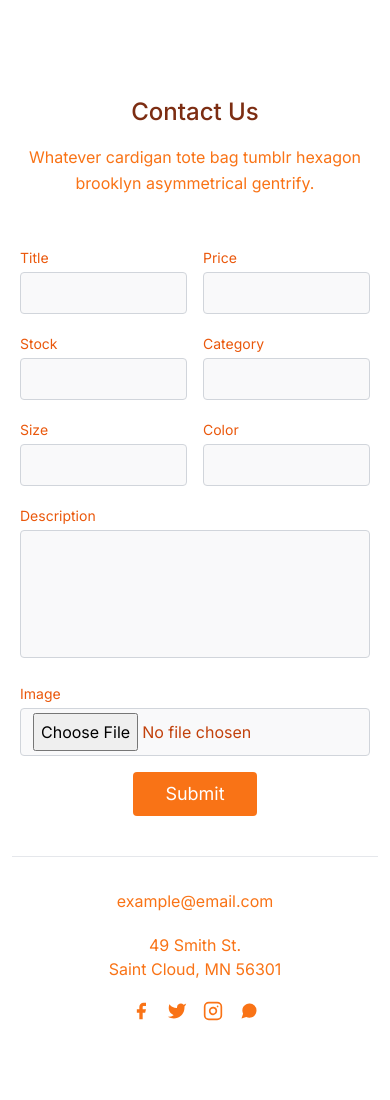
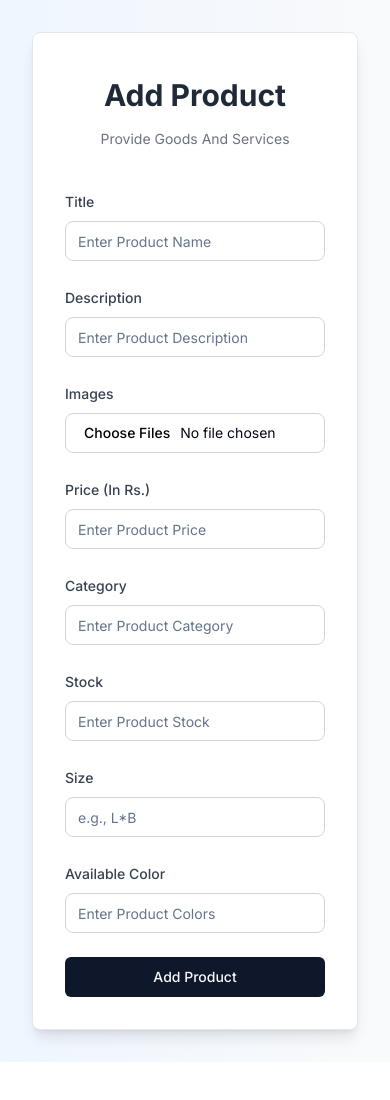
Before and after one commit to bishalsubed/ecom, a Next.js app: page /add-product in a window 390 px wide. Shown: the top 1100 px of the page. After the commit the page ends 1062 px from the top, so only its background shows below. Built offline with nearby package versions, Linux system fonts and the light colour scheme.

Commit message:
product adding to database task accomplished

```diff
--- a/src/app/(app)/add-product/page.tsx
+++ b/src/app/(app)/add-product/page.tsx
@@ -1,151 +1,231 @@
-"use client"
+"use client";
+import { useState, useRef, ChangeEvent } from "react";
+import { zodResolver } from "@hookform/resolvers/zod";
+import { useForm } from "react-hook-form";
+import { z } from "zod";
+import { Button } from "@/components/ui/button";
+import {
+  Form,
+  FormControl,
+  FormField,
+  FormItem,
+  FormLabel,
+  FormMessage,
+} from "@/components/ui/form";
+import { ApiResponse } from "@/types/ApiResponse";
+import axios, { AxiosError } from "axios";
+import { Loader2 } from "lucide-react";
+import { Input } from "@/components/ui/input";
+import { addProductSchema } from "@/schemas/addProductSchema";
+import { useToast } from "@/components/ui/use-toast";
 
-import React, { useState,ChangeEvent,FormEvent } from 'react';
+const AddProduct = () => {
+  const [isSubmitting, setIsSubmitting] = useState(false);
+  const { toast } = useToast();
+  const imageRef = useRef<HTMLInputElement>(null);
 
-const Page = () => {
-  const [formData, setFormData] = useState({
-    title: '',
-    price: '',
-    stock: '',
-    category: '',
-    size: '',
-    color: '',
-    desc: '',
-    image: null as File | null,
+  const form = useForm<z.infer<typeof addProductSchema>>({
+    resolver: zodResolver(addProductSchema),
+    defaultValues: {
+      image: [],
+      title: "",
+      description: "",
+      price: "",
+      category: "",
+      stock: "",
+      size: "",
+      color: ""
+    }
   });
 
-  const handleChange = (e: ChangeEvent<HTMLInputElement | HTMLTextAreaElement>) => {
-    const { name, value, files } = e.target as HTMLInputElement & HTMLTextAreaElement & { files: FileList };
-    setFormData((prevData) => ({
-      ...prevData,
-      [name]: files ? files[0] : value,
-    }));
-  };
+  const { reset, handleSubmit, control, setValue } = form;
 
-  const handleSubmit = async (e: FormEvent<HTMLFormElement>) => {
-    e.preventDefault();
+  const onSubmit = async (data: z.infer<typeof addProductSchema>) => {
+    setIsSubmitting(true);
+    try {
+      const formData = new FormData();
+      formData.append("title", data.title);
+      formData.append("description", data.description);
+      formData.append("price", data.price);
+      formData.append("category", data.category);
+      formData.append("stock", data.stock);
+      formData.append("size", data.size);
+      formData.append("color", data.color);
 
-    const formDataToSend = new FormData();
-    for (const key in formData) {
-      const value = formData[key as keyof typeof formData];
-      if (value !== null) {
-        formDataToSend.append(key, value);
+      if (data.image && data.image.length > 0) {
+        formData.append("image", data.image[0]);
       }
-    }
 
-    try {
-      const response = await fetch('/api/add-products', {
-        method: 'POST',
-        body: formDataToSend,
+      const res = await axios.post<ApiResponse>("/api/add-products", formData, {
+        headers: {
+          "Content-Type": "multipart/form-data",
+        },
       });
 
-      if (!response.ok) {
-        throw new Error('Network response was not ok');
+      toast({
+        title: "Success",
+        description: res.data.message,
+      });
+
+      // Clear the form fields
+      reset();
+      // Clear the file input
+      if (imageRef.current) {
+        imageRef.current.value = "";
       }
+    } catch (error) {
+      const axiosError = error as AxiosError<ApiResponse>;
+      const errorMessage = axiosError.response?.data.message;
 
-      const result = await response.json();
-      console.log('Success:', result);
-    } catch (error) {
-      console.error('Error:', error);
+      toast({
+        title: "Submission failed",
+        description: errorMessage,
+        variant: "destructive",
+      });
+    } finally {
+      setIsSubmitting(false);
     }
   };
 
   return (
-    <section className="text-orange-500 body-font relative">
-      <div className="container px-5 py-24 mx-auto">
-        <div className="flex flex-col text-center w-full mb-12">
-          <h1 className="sm:text-3xl text-2xl font-medium title-font mb-4 text-orange-900">Contact Us</h1>
-          <p className="lg:w-2/3 mx-auto leading-relaxed text-base">Whatever cardigan tote bag tumblr hexagon brooklyn asymmetrical gentrify.</p>
+    <div className="flex justify-center items-center min-h-screen bg-gradient-to-r from-blue-50 to-gray-50 p-8">
+      <div className="w-full max-w-md rounded-lg shadow-lg p-8 space-y-6 bg-white border border-gray-200">
+        <div className="flex flex-col gap-4 justify-center items-center">
+          <h1 className="text-3xl md:text-4xl font-bold text-center mt-3 text-gray-800">Add Product</h1>
+          <p className="mb-4 text-sm text-gray-500">Provide Goods And Services</p>
         </div>
-        <div className="lg:w-1/2 md:w-2/3 mx-auto">
-          <form onSubmit={handleSubmit}>
-            <div className="flex flex-wrap -m-2">
-              <div className="p-2 w-1/2">
-                <div className="relative">
-                  <label htmlFor="name" className="leading-7 text-sm text-orange-600">Title</label>
-                  <input type="text" id="name" name="title" className="w-full bg-gray-100 bg-opacity-50 rounded border border-gray-300 focus:border-indigo-500 focus:bg-white focus:ring-2 focus:ring-indigo-200 text-base outline-none text-orange-700 py-1 px-3 leading-8 transition-colors duration-200 ease-in-out" onChange={handleChange}/>
-                </div>
-              </div>
-              <div className="p-2 w-1/2">
-                <div className="relative">
-                  <label htmlFor="price" className="leading-7 text-sm text-orange-600">Price</label>
-                  <input type="text" id="price" name="price" className="w-full bg-gray-100 bg-opacity-50 rounded border border-gray-300 focus:border-indigo-500 focus:bg-white focus:ring-2 focus:ring-indigo-200 text-base outline-none text-orange-700 py-1 px-3 leading-8 transition-colors duration-200 ease-in-out" onChange={handleChange}/>
-                </div>
-              </div>
-              <div className="p-2 w-1/2">
-                <div className="relative">
-                  <label htmlFor="stock" className="leading-7 text-sm text-orange-600">Stock</label>
-                  <input type="number" id="stock" name="stock" className="w-full bg-gray-100 bg-opacity-50 rounded border border-gray-300 focus:border-indigo-500 focus:bg-white focus:ring-2 focus:ring-indigo-200 text-base outline-none text-orange-700 py-1 px-3 leading-8 transition-colors duration-200 ease-in-out" onChange={handleChange}/>
-                </div>
-              </div>
-              <div className="p-2 w-1/2">
-                <div className="relative">
-                  <label htmlFor="category" className="leading-7 text-sm text-orange-600">Category</label>
-                  <input type="text" id="category" name="category" className="w-full bg-gray-100 bg-opacity-50 rounded border border-gray-300 focus:border-indigo-500 focus:bg-white focus:ring-2 focus:ring-indigo-200 text-base outline-none text-orange-700 py-1 px-3 leading-8 transition-colors duration-200 ease-in-out" onChange={handleChange}/>
-                </div>
-              </div>
-              <div className="p-2 w-1/2">
-                <div className="relative">
-                  <label htmlFor="size" className="leading-7 text-sm text-orange-600">Size</label>
-                  <input type="text" id="size" name="size" className="w-full bg-gray-100 bg-opacity-50 rounded border border-gray-300 focus:border-indigo-500 focus:bg-white focus:ring-2 focus:ring-indigo-200 text-base outline-none text-orange-700 py-1 px-3 leading-8 transition-colors duration-200 ease-in-out" onChange={handleChange}/>
-                </div>
-              </div>
-              <div className="p-2 w-1/2">
-                <div className="relative">
-                  <label htmlFor="color" className="leading-7 text-sm text-orange-600">Color</label>
-                  <input type="text" id="color" name="color" className="w-full bg-gray-100 bg-opacity-50 rounded border border-gray-300 focus:border-indigo-500 focus:bg-white focus:ring-2 focus:ring-indigo-200 text-base outline-none text-orange-700 py-1 px-3 leading-8 transition-colors duration-200 ease-in-out" onChange={handleChange}/>
-                </div>
-              </div>
-              <div className="p-2 w-full">
-                <div className="relative">
-                  <label htmlFor="desc" className="leading-7 text-sm text-orange-600">Description</label>
-                  <textarea id="desc" name="desc" className="w-full bg-gray-100 bg-opacity-50 rounded border border-gray-300 focus:border-indigo-500 focus:bg-white focus:ring-2 focus:ring-indigo-200 h-32 text-base outline-none text-orange-700 py-1 px-3 resize-none leading-6 transition-colors duration-200 ease-in-out" onChange={handleChange}></textarea>
-                </div>
-              </div>
-              <div className="p-2 w-full">
-                <div className="relative">
-                  <label htmlFor="image" className="leading-7 text-sm text-orange-600">Image</label>
-                  <input type="file" id="image" name="image" className="w-full bg-gray-100 bg-opacity-50 rounded border border-gray-300 focus:border-indigo-500 focus:bg-white focus:ring-2 focus:ring-indigo-200 text-base outline-none text-orange-700 py-1 px-3 leading-8 transition-colors duration-200 ease-in-out" onChange={handleChange}/>
-                </div>
-              </div>
-              <div className="p-2 w-full">
-                <button type="submit" className="flex mx-auto text-white bg-orange-500 border-0 py-2 px-8 focus:outline-none hover:bg-indigo-600 rounded text-lg">Submit</button>
-              </div>
-              <div className="p-2 w-full pt-8 mt-8 border-t border-gray-200 text-center">
-                <a className="text-orange-500">example@email.com</a>
-                <p className="leading-normal my-5">49 Smith St.
-                  <div>Saint Cloud, MN 56301</div>
-                </p>
-                <span className="inline-flex">
-                  <a className="text-orange-500">
-                    <svg fill="currentColor" strokeLinecap="round" strokeLinejoin="round" strokeWidth="2" className="w-5 h-5" viewBox="0 0 24 24">
-                      <path d="M18 2h-3a5 5 0 00-5 5v3H7v4h3v8h4v-8h3l1-4h-4V7a1 1 0 011-1h3z"></path>
-                    </svg>
-                  </a>
-                  <a className="ml-4 text-orange-500">
-                    <svg fill="currentColor" strokeLinecap="round" strokeLinejoin="round" strokeWidth="2" className="w-5 h-5" viewBox="0 0 24 24">
-                      <path d="M23 3a10.9 10.9 0 01-3.14 1.53 4.48 4.48 0 00-7.86 3v1A10.66 10.66 0 013 4s-4 9 5 13a11.64 11.64 0 01-7 2c9 5 20 0 20-11.5a4.5 4.5 0 00-.08-.83A7.72 7.72 0 0023 3z"></path>
-                    </svg>
-                  </a>
-                  <a className="ml-4 text-orange-500">
-                    <svg fill="none" stroke="currentColor" strokeLinecap="round" strokeLinejoin="round" strokeWidth="2" className="w-5 h-5" viewBox="0 0 24 24">
-                      <rect width="20" height="20" x="2" y="2" rx="5" ry="5"></rect>
-                      <path d="M16 11.37A4 4 0 1112.63 8 4 4 0 0116 11.37zm1.5-4.87h.01"></path>
-                    </svg>
-                  </a>
-                  <a className="ml-4 text-orange-500">
-                    <svg fill="currentColor" strokeLinecap="round" strokeLinejoin="round" strokeWidth="2" className="w-5 h-5" viewBox="0 0 24 24">
-                      <path d="M21 11.5a8.38 8.38 0 01-.9 3.8 8.5 8.5 0 01-7.6 4.7 8.38 8.38 0 01-3.8-.9L3 21l1.9-5.7a8.38 8.38 0 01-.9-3.8 8.5 8.5 0 014.7-7.6 8.38 8.38 0 013.8-.9h.5a8.48 8.48 0 018 8v.5z"></path>
-                  </svg>
-                  </a>
-                </span>
-              </div>
-            </div>
+        <Form {...form}>
+          <form onSubmit={handleSubmit(onSubmit)} className="space-y-6">
+            <FormField
+              control={control}
+              name="title"
+              render={({ field }) => (
+                <FormItem>
+                  <FormLabel className="text-gray-700">Title</FormLabel>
+                  <FormControl>
+                    <Input placeholder="Enter Product Name" {...field} className="border border-gray-300 rounded-lg focus:ring-2 focus:ring-blue-300" />
+                  </FormControl>
+                  <FormMessage />
+                </FormItem>
+              )}
+            />
+            <FormField
+              control={control}
+              name="description"
+              render={({ field }) => (
+                <FormItem>
+                  <FormLabel className="text-gray-700">Description</FormLabel>
+                  <FormControl>
+                    <Input placeholder="Enter Product Description" {...field} className="border border-gray-300 rounded-lg focus:ring-2 focus:ring-blue-300" />
+                  </FormControl>
+                  <FormMessage />
+                </FormItem>
+              )}
+            />
+            <FormField
+              control={control}
+              name="image"
+              render={({ field }) => (
+                <FormItem>
+                  <FormLabel className="text-gray-700">Images</FormLabel>
+                  <FormControl>
+                    <Input
+                      type="file"
+                      multiple
+                      ref={imageRef}
+                      onChange={(e) => field.onChange(e.target.files)}
+                      className="border border-gray-300 rounded-lg focus:ring-2 focus:ring-blue-300"
+                    />
+                  </FormControl>
+                  <FormMessage />
+                </FormItem>
+              )}
+            />
+            <FormField
+              control={control}
+              name="price"
+              render={({ field }) => (
+                <FormItem>
+                  <FormLabel className="text-gray-700">Price (In Rs.)</FormLabel>
+                  <FormControl>
+                    <Input type="number"
+                      placeholder="Enter Product Price"
+                      {...field}
+                      onChange={(e) => field.onChange(e.target.value)}
+                      className="border border-gray-300 rounded-lg focus:ring-2 focus:ring-blue-300" />
+                  </FormControl>
+                  <FormMessage />
+                </FormItem>
+              )}
+            />
+            <FormField
+              control={control}
+              name="category"
+              render={({ field }) => (
+                <FormItem>
+                  <FormLabel className="text-gray-700">Category</FormLabel>
+                  <FormControl>
+                    <Input placeholder="Enter Product Category" {...field} className="border border-gray-300 rounded-lg focus:ring-2 focus:ring-blue-300" />
+                  </FormControl>
+                  <FormMessage />
+                </FormItem>
+              )}
+            />
+            <FormField
+              control={control}
+              name="stock"
+              render={({ field }) => (
+                <FormItem>
+                  <FormLabel className="text-gray-700">Stock</FormLabel>
+                  <FormControl>
+                    <Input type="number"
+                      placeholder="Enter Product Stock"
+                      {...field}
+                      onChange={(e) => field.onChange(e.target.value)}
+                      className="border border-gray-300 rounded-lg focus:ring-2 focus:ring-blue-300" />
+                  </FormControl>
+                  <FormMessage />
+                </FormItem>
+              )}
+            />
+            <FormField
+              control={control}
+              name="size"
+              render={({ field }) => (
+                <FormItem>
+                  <FormLabel className="text-gray-700">Size</FormLabel>
+                  <FormControl>
+                    <Input placeholder="e.g., L*B" {...field} className="border border-gray-300 rounded-lg focus:ring-2 focus:ring-blue-300" />
+                  </FormControl>
+                  <FormMessage />
+                </FormItem>
+              )}
+            />
+            <FormField
+              control={control}
+              name="color"
+              render={({ field }) => (
+                <FormItem>
+                  <FormLabel className="text-gray-700">Available Color</FormLabel>
+                  <FormControl>
+                    <Input placeholder="Enter Product Colors" {...field} className="border border-gray-300 rounded-lg focus:ring-2 focus:ring-blue-300" />
+                  </FormControl>
+                  <FormMessage />
+                </FormItem>
+              )}
+            />
+            <Button type="submit" disabled={isSubmitting} className="w-full py-3 mt-4 ">
+              {isSubmitting ? (
+                <>
+                  <Loader2 className="mr-2 h-4 w-4 animate-spin" /> Please Wait
+                </>
+              ) : "Add Product"}
+            </Button>
           </form>
-        </div>
+        </Form>
       </div>
-    </section>
+    </div>
   );
 };
 
-export default Page;
+export default AddProduct;
--- a/src/app/api/add-products/route.ts
+++ b/src/app/api/add-products/route.ts
@@ -4,37 +4,37 @@ import { uploadOnCloudinary } from "@/helpers/uploadOnCloudinary";
 
 function generateSlug(title: string): string {
     return title.toLowerCase().replace(/[^a-z0-9]+/g, '-').replace(/^-+|-+$/g, '');
-  }
+}
 export async function POST(request: Request) {
     await dbConnect();
 
     try {
         const formData = await request.formData();
         const title = formData.get('title') as string;
-        const desc = formData.get('desc') as string;
+        const desc = formData.get('description') as string;
         const price = parseFloat(formData.get('price') as string);
         const category = formData.get('category') as string;
         const stock = parseInt(formData.get('stock') as string, 10);
         const size = formData.get('size') as string;
         const color = formData.get('color') as string;
-        const productImage = formData.get("image") as File;
-
-        console.log(title, desc, price, category, stock, size, color);
+        const productImage = formData.get("image") as File | null;
 
         if (!title?.trim() || !desc?.trim() || isNaN(price) || !category?.trim() ||
-        isNaN(stock) || !size?.trim() || !color?.trim()) {
+            isNaN(stock) || !size?.trim() || !color?.trim()) {
             return Response.json({ message: "All fields should be provided" }, { status: 400 });
         }
+        if (!productImage) {
+            return Response.json({ message: "No image file found" }, { status: 400 });
+        }
 
-        if (!productImage) {
-            return Response.json({ message: "No file provided" }, { status: 400 });
+        if (!(productImage instanceof File)) {
+            return Response.json({ message: "Invalid file object" }, { status: 400 });
         }
 
         const fileBuffer = await productImage.arrayBuffer();
         const mimeType = productImage.type;
         const encoding = "base64";
         const base64Data = Buffer.from(fileBuffer).toString("base64");
-
         const fileUri = `data:${mimeType};${encoding},${base64Data}`;
 
         const res = await uploadOnCloudinary(fileUri, productImage.name);
@@ -63,7 +63,7 @@ export async function POST(request: Request) {
         return Response.json({
             success: true,
             message: "Product Registered Successfully."
-        }, { status: 201 })
+        }, { status: 201 });
 
 
     } catch (error) {
--- /dev/null
+++ b/src/schemas/addProductSchema.ts
@@ -0,0 +1,35 @@
+import { z } from "zod";
+
+const titleValidation = z
+    .string()
+    .min(5, { message: "Title must be at least 5 characters long." })
+    .max(20, { message: "Title must be less than 20 characters long." })
+    .regex(/^[a-zA-Z ]+$/, { message: "Title must only contain alphabetic characters and spaces." });
+
+const MAX_FILE_SIZE = 5 * 1024 * 1024;
+const ACCEPTED_IMAGE_TYPES = ["image/jpeg", "image/jpg", "image/png", "image/webp"];
+
+export const addProductSchema = z.object({
+    title: titleValidation,
+    description: z
+        .string()
+        .min(10, { message: "Description must be at least 10 characters long." })
+        .max(300, { message: "Description must be less than 300 characters long." }),
+    price: z.string().nonempty({ message: "Price is required." }),
+    category: z.string().nonempty({ message: "Category is required." }),
+    stock: z.string().nonempty({ message: "Stock is required." }),
+    image: z
+        .any()
+        .refine((files) => {
+            return files?.length >=1}, { message: "One image is required." })
+        .refine(
+            (files) => files?.[0]?.size <= MAX_FILE_SIZE,
+            { message: "Max file size is 5MB." }
+        )
+        .refine(
+            (files) => ACCEPTED_IMAGE_TYPES.includes(files?.[0]?.type),
+            { message: ".jpg, .jpeg, .png, and .webp formats are accepted." }
+        ),
+    size: z.string().nonempty({ message: "Size is required." }),
+    color: z.string().nonempty({ message: "Color is required." }),
+});
```
